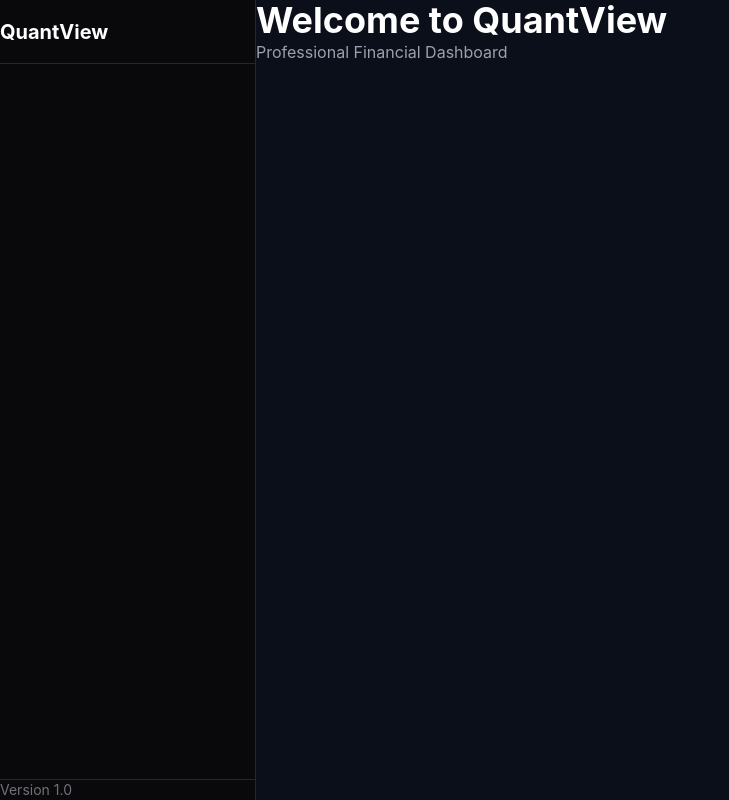
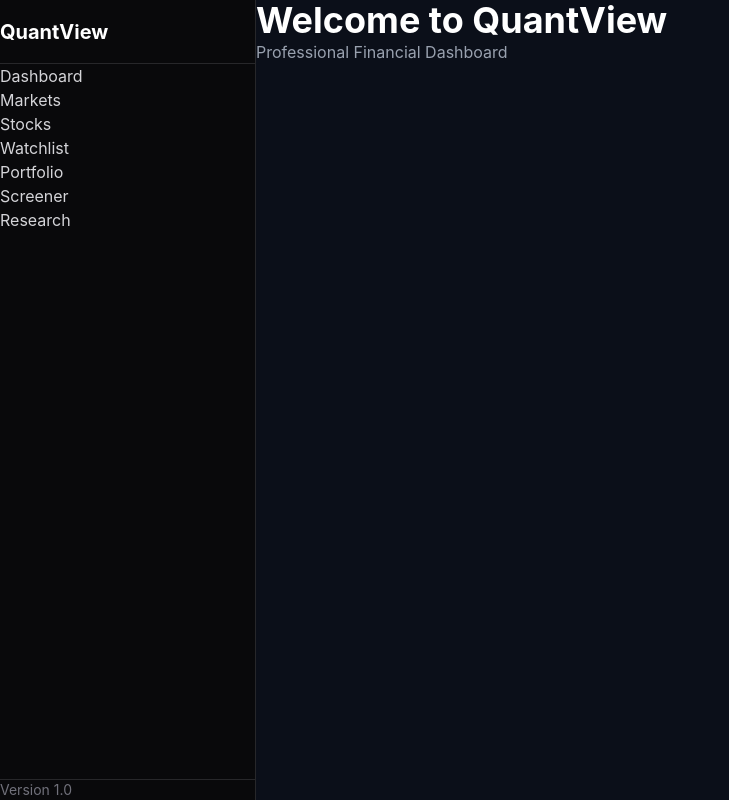
Before and after one commit to kawtar-studio/QuantView, a React (Vite) app in the folder frontend/: page / in a window 1280 px wide. Shown: the whole page, without its empty margins (0-729 px from the left). Built offline with nearby package versions, Linux system fonts and the light colour scheme.

Commit message:
Render sidebar navigation using React map

```diff
--- a/frontend/src/components/layout/Sidebar.tsx
+++ b/frontend/src/components/layout/Sidebar.tsx
@@ -1,3 +1,27 @@
+const navigation = [
+    {
+        name: "Dashboard",
+    },
+    {
+        name: "Markets",
+    },
+    {
+        name: "Stocks",
+    },
+    {
+        name: "Watchlist",
+    },
+    {
+        name: "Portfolio",
+    },
+    {
+        name: "Screener",
+    },
+    {
+        name: "Research",
+    },
+];
+
 const Sidebar = () => {
     return (
         <aside className="w-64 h-screen bg-zinc-950 border-r border-zinc-800 flex flex-col">
@@ -9,16 +33,25 @@ const Sidebar = () => {
             </div>
 
             {/* Navigation */}
+
             <nav className="flex-1 p-4">
+                {navigation.map((item) => (
+                    <button
+                        key={item.name}
+                        className="w-full text-left px-4 py-3 rounded-lg text-zinc-300 hover:bg-zinc-900 hover:text-white transition-colors"
+                    >
+                        {item.name}
+                    </button>
+                ))}
             </nav>
 
-            {/* Footer */}
-            <div className="p-4 border-t border-zinc-800">
-                <p className="text-sm text-zinc-500">
-                    Version 1.0
-                </p>
-            </div>
-        </aside>
+            {/* Footer */ }
+    <div className="p-4 border-t border-zinc-800">
+        <p className="text-sm text-zinc-500">
+            Version 1.0
+        </p>
+    </div>
+        </aside >
     );
 };
 
```
